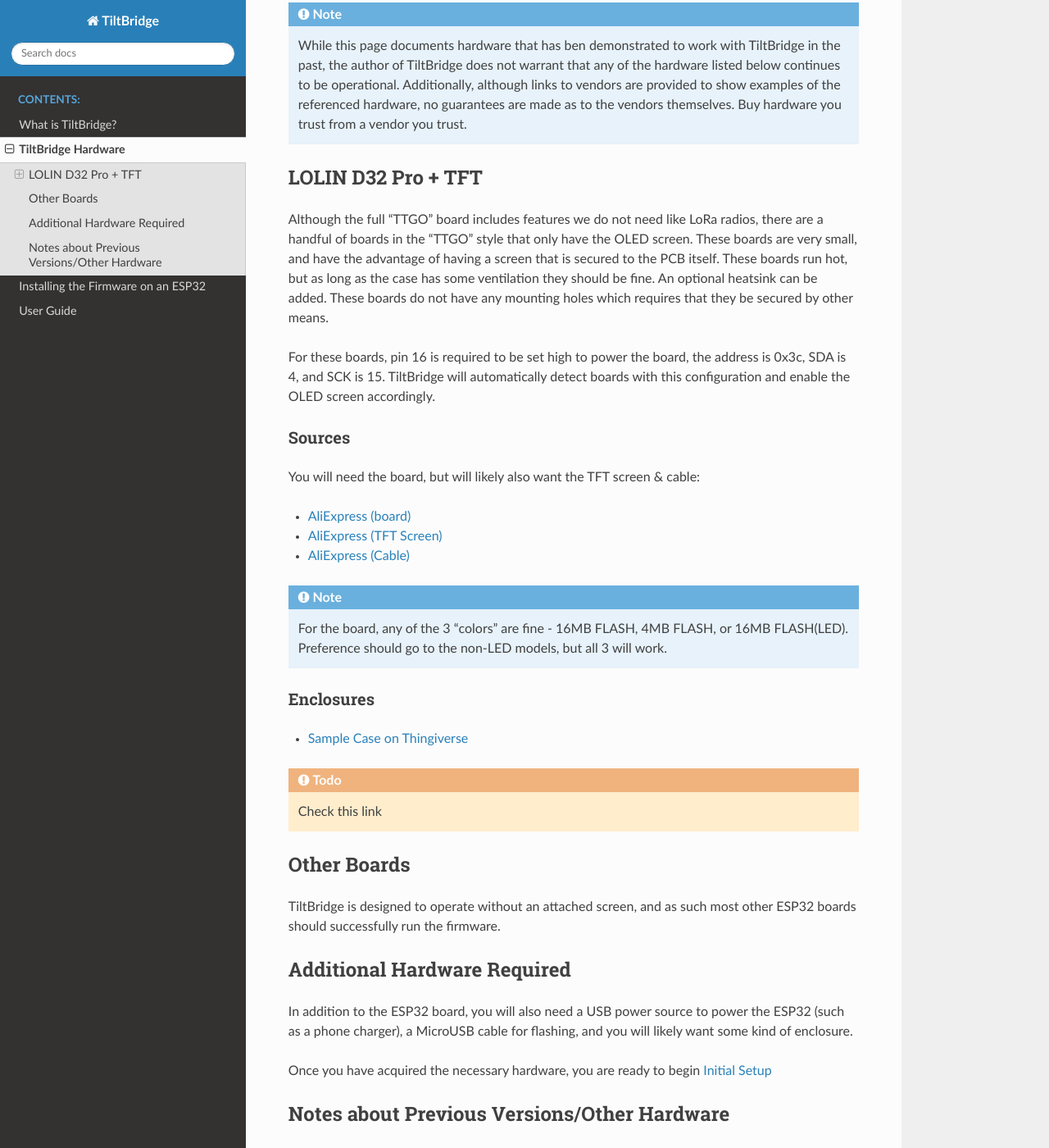
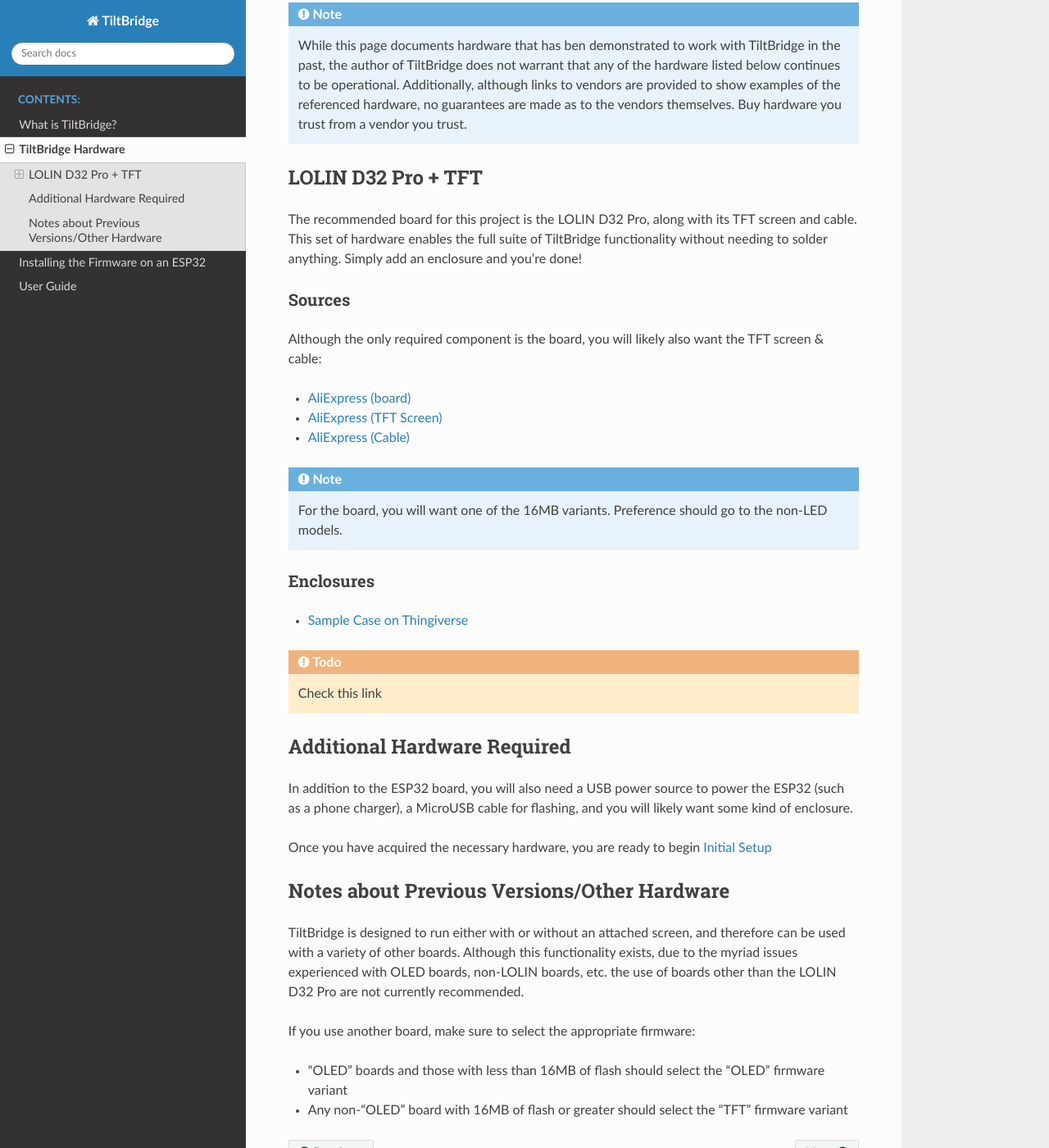
Before and after one commit to thorrak/tiltbridge, a Sphinx documentation site: the page built from docs/source/hardware.rst, in a window 1280 px wide and 1400 px high, scrolled down 253 px. Shown: the whole window at 82% size. Built offline with Sphinx 7.4.7 and the Read the Docs theme 2.0.0, drawn with Linux system fonts in a browser that asks for light colours; some of the changed text lies outside the part shown.

Commit message:
Reenable OTA updates, but require users have 16MB of available flash

```diff
--- a/docs/source/hardware.rst
+++ b/docs/source/hardware.rst
@@ -1,6 +1,5 @@
 TiltBridge Hardware
 ===================
-
 
 The first step in a TiltBridge installation is sourcing the necessary hardware. The only component required for a
 TiltBridge is an ESP32-based board - however selecting the LOLIN D32 Pro and adding the compatible TFT screen will
@@ -12,28 +11,20 @@
 LOLIN D32 Pro + TFT
 -------------------
 
-
-
-Although the full "TTGO" board includes features we do not need like LoRa radios, there are a handful of boards in the
-"TTGO" style that only have the OLED screen. These boards are very small, and have the advantage of having a screen that
-is secured to the PCB itself. These boards run hot, but as long as the case has some ventilation they should be fine. An
-optional heatsink can be added. These boards do not have any mounting holes which requires that they be secured by other
-means.
-
-For these boards, pin 16 is required to be set high to power the board, the address is 0x3c, SDA is 4, and SCK is 15.
-TiltBridge will automatically detect boards with this configuration and enable the OLED screen accordingly.
-
+The recommended board for this project is the LOLIN D32 Pro, along with its TFT screen and cable. This set of hardware
+enables the full suite of TiltBridge functionality without needing to solder anything. Simply add an enclosure and
+you're done!
 
 Sources
 *******
 
-You will need the board, but will likely also want the TFT screen & cable:
+Although the only required component is the board, you will likely also want the TFT screen & cable:
 
 - `AliExpress (board) <https://www.aliexpress.com/item/32883116057.html>`_
 - `AliExpress (TFT Screen) <https://www.aliexpress.com/item/32919729730.html>`_
 - `AliExpress (Cable) <https://www.aliexpress.com/item/32848833474.html>`_
 
-.. note:: For the board, any of the 3 "colors" are fine - 16MB FLASH, 4MB FLASH, or 16MB FLASH(LED). Preference should go to the non-LED models, but all 3 will work.
+.. note:: For the board, you will want one of the 16MB variants. Preference should go to the non-LED models.
 
 
 Enclosures
@@ -45,19 +36,11 @@
 
 
 
-Other Boards
-------------
-
-TiltBridge is designed to operate without an attached screen, and as such most other ESP32 boards should successfully
-run the firmware.
-
-
 Additional Hardware Required
 ----------------------------
 
 In addition to the ESP32 board, you will also need a USB power source to power the ESP32 (such as a phone charger), a
 MicroUSB cable for flashing, and you will likely want some kind of enclosure.
-
 
 Once you have acquired the necessary hardware, you are ready to begin :doc:`User Guide/initial_setup`
 
@@ -67,5 +50,11 @@
 Notes about Previous Versions/Other Hardware
 --------------------------------------------
 
-Previous versions of TiltBridge supported other boards, including OLED-based ESP32 boards. Although these are technically
-still supported, due to significant issues consistently sourcing working hardware, other boards are no longer recommended.
+TiltBridge is designed to run either with or without an attached screen, and therefore can be used with a variety of
+other boards. Although this functionality exists, due to the myriad issues experienced with OLED boards, non-LOLIN
+boards, etc. the use of boards other than the LOLIN D32 Pro are not currently recommended.
+
+If you use another board, make sure to select the appropriate firmware:
+
+- "OLED" boards and those with less than 16MB of flash should select the "OLED" firmware variant
+- Any non-"OLED" board with 16MB of flash or greater should select the "TFT" firmware variant
```
Also changed, not shown: README.md (+1 -1 lines), docs/source/User Guide/initial_setup.rst (+17 -0 lines), 8 other files.
